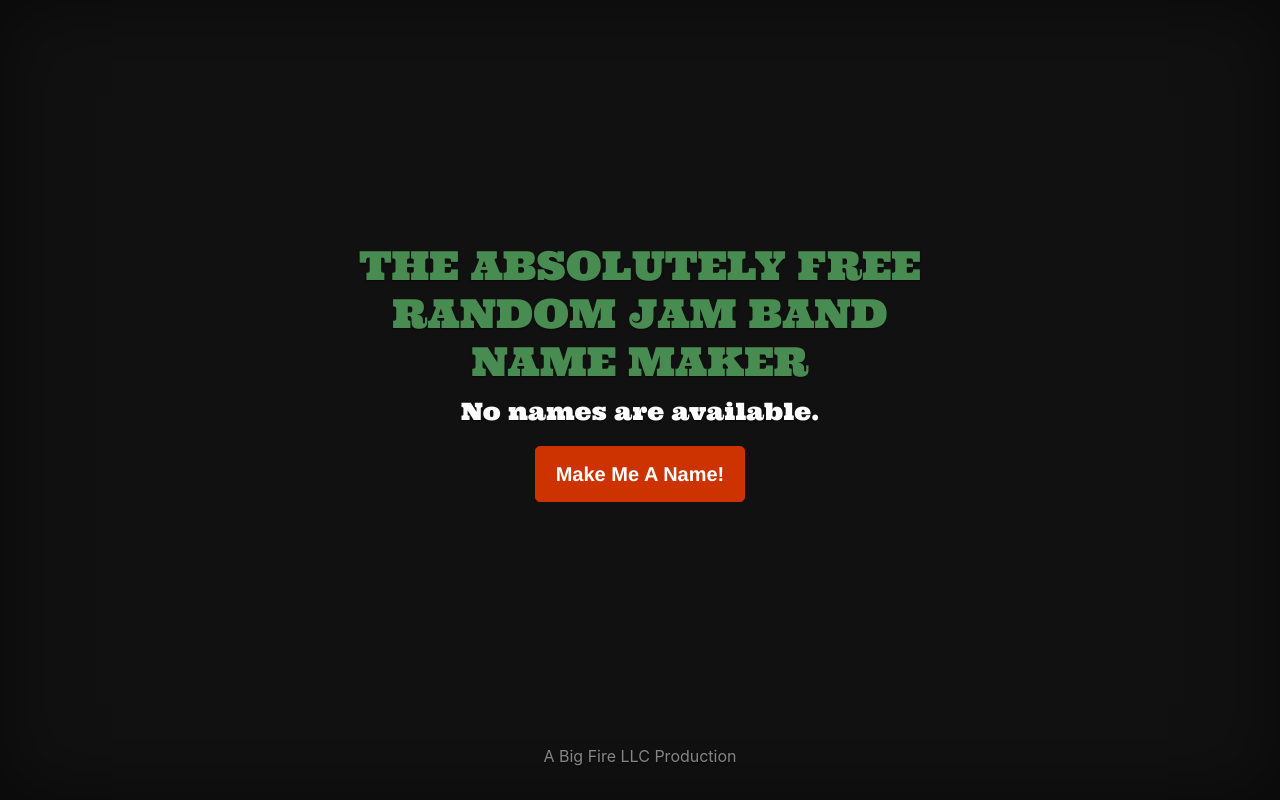
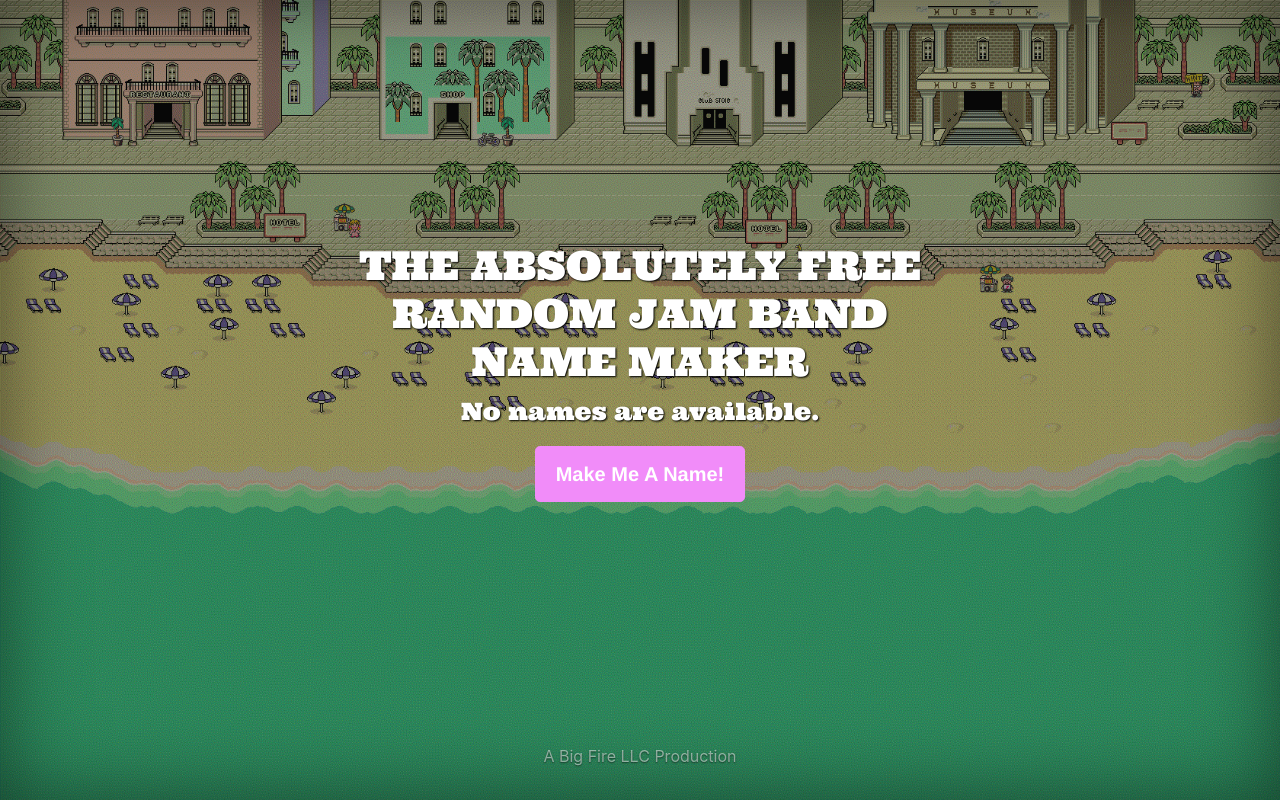
Before and after one commit to bigfirellc/absolutelyfree, a Django app: template rand/templates/rand/index.html in a window 1280 px wide. Run offline with Django 3.2, Linux system fonts and the light colour scheme; the template is opened without the code that fills it, so the values that code supplies are empty; some libraries are stand-ins or nearby versions; some web fonts are replaced.

Commit message:
Making it look more fun.

```diff
--- a/rand/static/css/cover.css
+++ b/rand/static/css/cover.css
@@ -19,8 +19,8 @@ a:hover {
   color: #fff;
   font-family: 'Helvetica Neue', serif;
   text-shadow: none; /* Prevent inheritance from `body` */
-  background-color: #cc3300;
-  border: .05rem solid #cc3300;
+  background-color: #F18CF9;
+  border: .05rem solid #F18CF9;
 }
 
 
@@ -56,7 +56,8 @@ body {
  */
 
 .cover-heading {
-  color: #488c51;
+  color: #ffffff;
+  text-shadow: 1px 1px 2px black;
   font-family: 'Ultra', serif;
 }
 
@@ -115,6 +116,7 @@ body {
 .lead{
   font-family: 'Ultra', serif;
   font-size: 1.5em;
+  text-shadow: 1px 1px 2px black;
 }
 
 
@@ -124,3 +126,17 @@ body {
 .mastfoot {
   color: rgba(255, 255, 255, .5);
 }
+
+/* background*/
+.bg {
+  /* The image used */
+  background-image: url("/static/img/pixelbeachfaded.png");
+
+  /* Full height */
+  height: 100%;
+
+  /* Center and scale the image nicely */
+  background-position: center;
+  background-repeat: no-repeat;
+  background-size: cover;
+}
--- a/rand/templates/rand/index.html
+++ b/rand/templates/rand/index.html
@@ -17,7 +17,7 @@
     <link href="{% static 'css/cover.css' %}" rel="stylesheet">
   </head>
 
-  <body class="text-center">
+  <body class="text-center bg">
 
     <div class="cover-container d-flex h-100 p-3 mx-auto flex-column">
       <header class="masthead mb-auto">
```
Also changed, not shown: rand/static/img/pixelbeach.png (added), rand/static/img/pixelbeachfaded.png (added).
